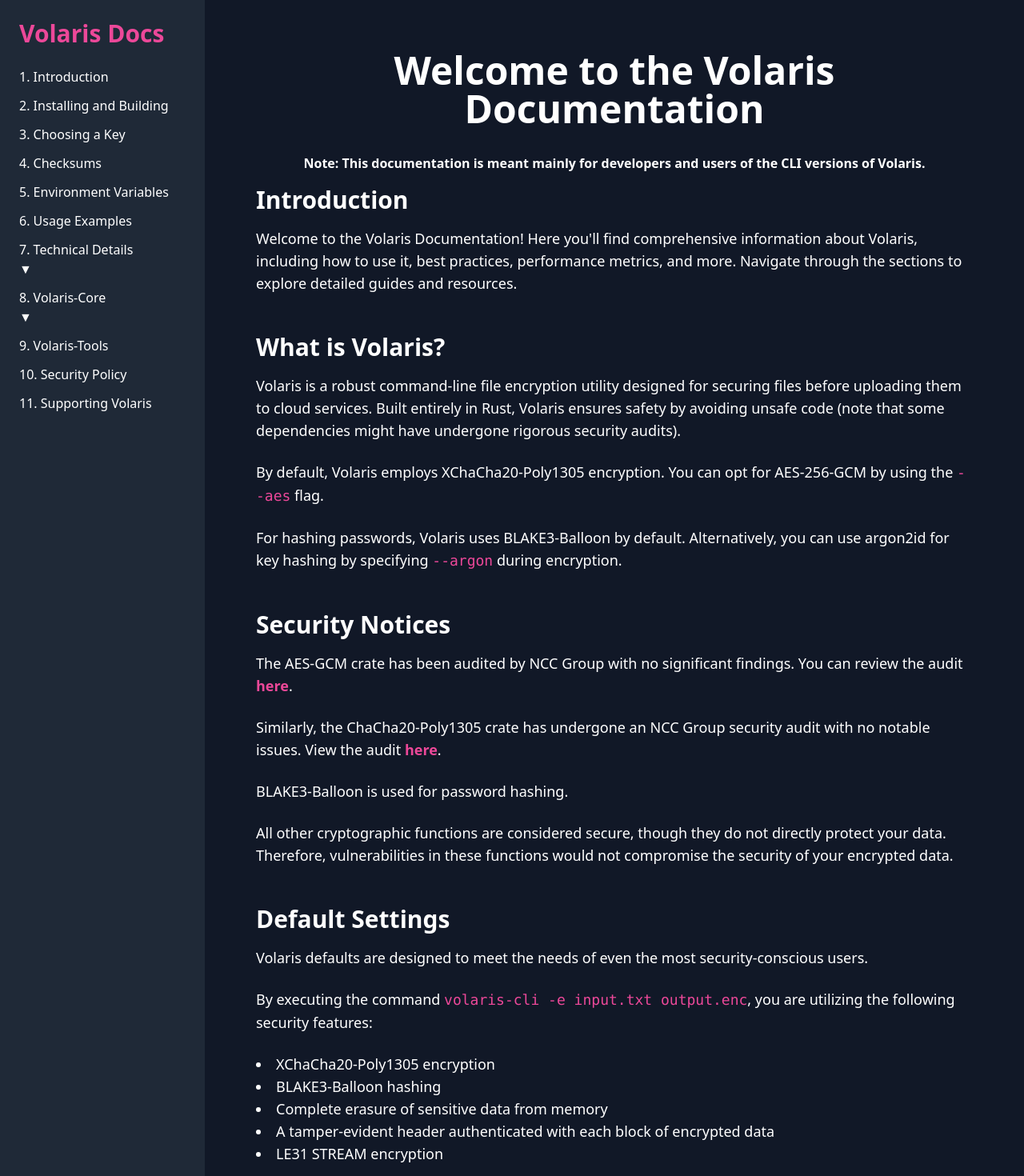
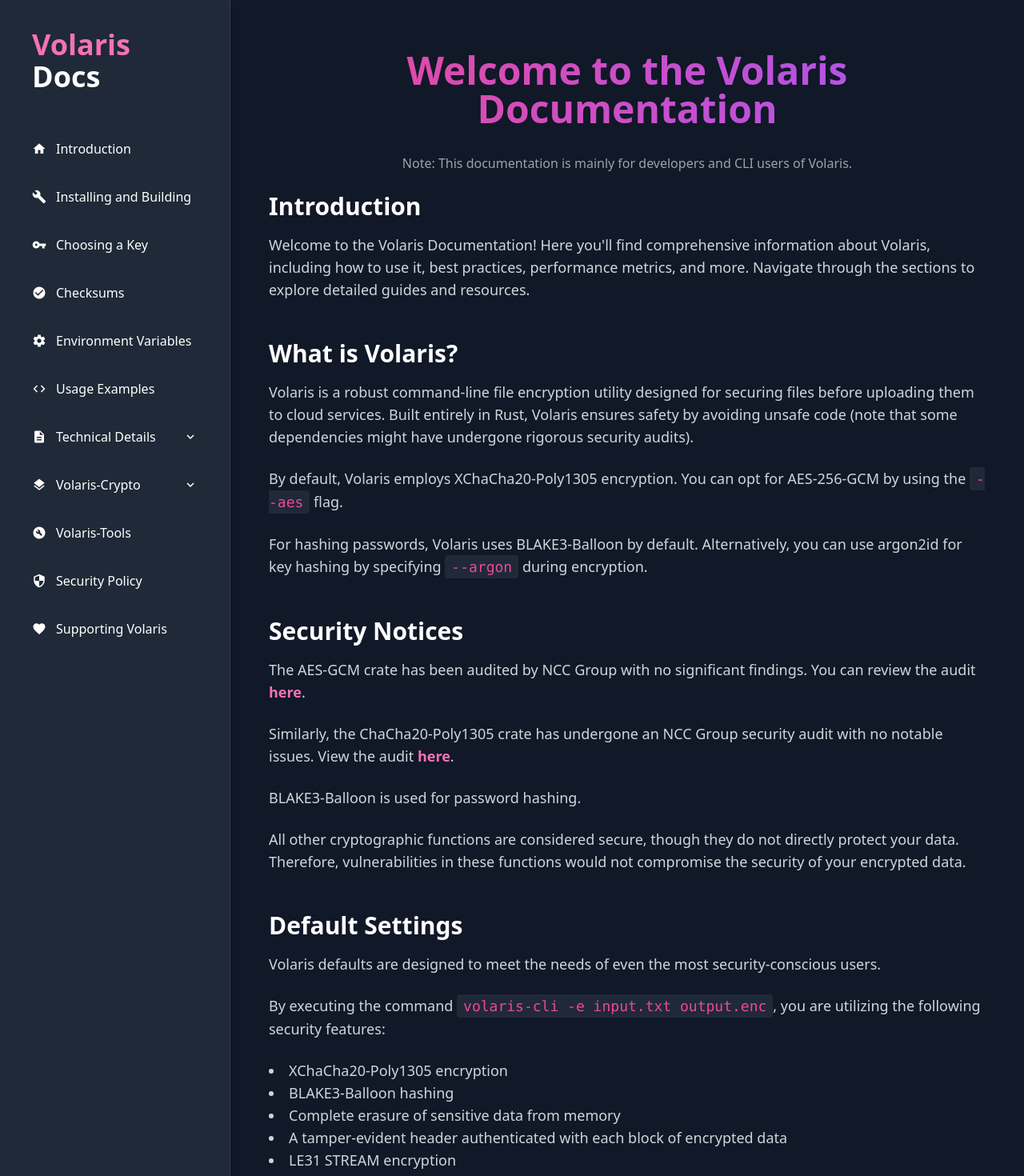
Before and after one commit to volar-is/volaris-docs, a SvelteKit app: page /docs/introduction in a window 1280 px wide. Shown: the top 1470 px of the page at 80% size. Built offline with nearby package versions, Linux system fonts and the light colour scheme.

Commit message:
feat: update navbar styling

```diff
--- a/src/routes/docs/+layout.svelte
+++ b/src/routes/docs/+layout.svelte
@@ -1,13 +1,17 @@
 <script>
-  import { fade } from "svelte/transition";
+  let sidebarOpen = false;
   let technicalDetailsOpen = false;
-  let volarisCoreOpen = false;
+  let volarisCryptoOpen = false;
+
+  function toggleSidebar() {
+    sidebarOpen = !sidebarOpen;
+  }
 
   function toggleDropdown(dropdown) {
     if (dropdown === "technicalDetails") {
       technicalDetailsOpen = !technicalDetailsOpen;
-    } else if (dropdown === "volarisCore") {
-      volarisCoreOpen = !volarisCoreOpen;
+    } else if (dropdown === "volarisCrypto") {
+      volarisCryptoOpen = !volarisCryptoOpen;
     }
   }
 </script>
@@ -18,180 +22,219 @@
   <meta name="viewport" content="width=device-width, initial-scale=1.0" />
 </svelte:head>
 
-<div class="flex flex-col md:flex-row min-h-screen bg-gray-900">
-  <aside class="w-full md:w-64 bg-gray-800 text-white flex-shrink-0">
-    <div class="p-4 md:p-6">
-      <h2
-        class="text-2xl md:text-3xl font-bold mb-6 text-pink-500 text-center md:text-left"
-      >
-        Volaris Docs
-      </h2>
-      <nav class="space-y-3">
+<div class="flex flex-col md:flex-row min-h-screen bg-gray-900 text-white">
+  <!-- Sidebar Toggle Button for Mobile -->
+  <button
+    class="md:hidden fixed top-4 left-4 z-50 p-2 bg-gray-800 text-white rounded-full shadow-lg"
+    on:click={toggleSidebar}
+    aria-label="Toggle Sidebar"
+  >
+    <span class="material-icons">menu</span>
+  </button>
+
+  <!-- Sidebar -->
+  <aside
+    class={`fixed top-0 left-0 w-72 shadow-lg flex-shrink-0 transition-transform duration-300 border-r border-gray-700 bg-gray-800 md:static md:translate-x-0 ${sidebarOpen ? 'translate-x-0' : '-translate-x-full'}`}
+  >
+    <div class="p-6">
+      <a href="/">
+        <h2
+          class="items-center py-3 px-4 rounded-lg text-4xl font-bold mb-8 text-white text-center md:text-left"
+        >
+          <span class="block text-pink-400">Volaris</span>Docs
+        </h2>
+      </a>
+      <nav class="space-y-2">
         <a
           href="/docs/introduction"
-          class="block hover:text-pink-400 transition duration-200"
-          >1. Introduction</a
+          class="flex items-center py-3 px-4 rounded-lg hover:bg-purple-600 hover:bg-opacity-20 transition-colors duration-300"
         >
+          <span class="material-icons text-lg mr-3">home</span>
+          <span>Introduction</span>
+        </a>
         <a
           href="/docs/installing-building"
-          class="block hover:text-pink-400 transition duration-200"
-          >2. Installing and Building</a
+          class="flex items-center py-3 px-4 rounded-lg hover:bg-purple-600 hover:bg-opacity-20 transition-colors duration-300"
         >
+          <span class="material-icons text-lg mr-3">build</span>
+          <span>Installing and Building</span>
+        </a>
         <a
           href="/docs/choosing-key"
-          class="block hover:text-pink-400 transition duration-200"
-          >3. Choosing a Key</a
+          class="flex items-center py-3 px-4 rounded-lg hover:bg-purple-600 hover:bg-opacity-20 transition-colors duration-300"
         >
+          <span class="material-icons text-lg mr-3">vpn_key</span>
+          <span>Choosing a Key</span>
+        </a>
         <a
           href="/docs/checksums"
-          class="block hover:text-pink-400 transition duration-200"
-          >4. Checksums</a
+          class="flex items-center py-3 px-4 rounded-lg hover:bg-purple-600 hover:bg-opacity-20 transition-colors duration-300"
         >
+          <span class="material-icons text-lg mr-3">check_circle</span>
+          <span>Checksums</span>
+        </a>
         <a
           href="/docs/environment-variables"
-          class="block hover:text-pink-400 transition duration-200"
-          >5. Environment Variables</a
+          class="flex items-center py-3 px-4 rounded-lg hover:bg-purple-600 hover:bg-opacity-20 transition-colors duration-300"
         >
+          <span class="material-icons text-lg mr-3">settings</span>
+          <span>Environment Variables</span>
+        </a>
         <a
           href="/docs/usage-examples"
-          class="block hover:text-pink-400 transition duration-200"
-          >6. Usage Examples</a
+          class="flex items-center py-3 px-4 rounded-lg hover:bg-purple-600 hover:bg-opacity-20 transition-colors duration-300"
         >
+          <span class="material-icons text-lg mr-3">code</span>
+          <span>Usage Examples</span>
+        </a>
 
-        <div>
-          <div class="w-full md:w-64 bg-gray-800 text-white flex-shrink-0">
-            <a
-              href="/docs/technical-details"
-              class="block hover:text-pink-400 transition duration-200"
-              >7. Technical Details</a
-            >
-            <button
-              class="focus:outline-none hover:text-pink-400 transition duration-200"
-              on:click={() => toggleDropdown("technicalDetails")}
-            >
-              <span>{technicalDetailsOpen ? "▲" : "▼"}</span>
-            </button>
+        <!-- Technical Details Dropdown -->
+        <div class="relative">
+          <div
+            class="flex items-center justify-between py-3 px-4 rounded-lg hover:bg-purple-600 hover:bg-opacity-20 transition-colors duration-300 cursor-pointer"
+            on:click={() => toggleDropdown("technicalDetails")}
+          >
+            <div class="flex items-center">
+              <span class="material-icons text-lg mr-3">description</span>
+              <span>Technical Details</span>
+            </div>
+            <span class="material-icons text-lg">{technicalDetailsOpen ? "expand_less" : "expand_more"}</span>
           </div>
           <div
-            class={`mt-2 space-y-2 ${technicalDetailsOpen ? "block" : "hidden"}`}
+            class={`mt-2 space-y-2 pl-8 ${technicalDetailsOpen ? "block" : "hidden"}`}
           >
             <a
               href="/docs/technical-details/keys"
-              class="block py-1 pl-6 hover:bg-gray-700 rounded transition duration-200"
-              >7.1. Keys</a
+              class="block py-2 px-4 rounded-lg hover:bg-purple-700 hover:bg-opacity-20 transition-colors duration-300"
             >
+              Keys
+            </a>
             <a
               href="/docs/technical-details/secure-erase"
-              class="block py-1 pl-6 hover:bg-gray-700 rounded transition duration-200"
-              >7.2. Secure Erase</a
+              class="block py-2 px-4 rounded-lg hover:bg-purple-700 hover:bg-opacity-20 transition-colors duration-300"
             >
+              Secure Erase
+            </a>
             <a
               href="/docs/technical-details/directory-packing"
-              class="block py-1 pl-6 hover:bg-gray-700 rounded transition duration-200"
-              >7.3. Directory Packing</a
+              class="block py-2 px-4 rounded-lg hover:bg-purple-700 hover:bg-opacity-20 transition-colors duration-300"
             >
+              Directory Packing
+            </a>
             <a
               href="/docs/technical-details/performance-notes"
-              class="block py-1 pl-6 hover:bg-gray-700 rounded transition duration-200"
-              >7.4. Performance Notes</a
+              class="block py-2 px-4 rounded-lg hover:bg-purple-700 hover:bg-opacity-20 transition-colors duration-300"
             >
+              Performance Notes
+            </a>
           </div>
         </div>
 
-        <div>
-          <div class="w-full md:w-64 bg-gray-800 text-white flex-shrink-0">
+        <!-- Volaris-Crypto Dropdown -->
+        <div class="relative">
+          <div
+            class="flex items-center justify-between py-3 px-4 rounded-lg hover:bg-purple-600 hover:bg-opacity-20 transition-colors duration-300 cursor-pointer"
+            on:click={() => toggleDropdown("volarisCrypto")}
+          >
+            <div class="flex items-center">
+              <span class="material-icons text-lg mr-3">layers</span>
+              <span>Volaris-Crypto</span>
+            </div>
+            <span class="material-icons text-lg">{volarisCryptoOpen ? "expand_less" : "expand_more"}</span>
+          </div>
+          <div
+            class={`mt-2 space-y-2 pl-8 ${volarisCryptoOpen ? "block" : "hidden"}`}
+          >
             <a
-              href="/docs/volaris-core"
-              class="block hover:text-pink-400 transition duration-200"
-              >8. Volaris-Core</a
+              href="/docs/volaris-crypto/"
+              class="block py-2 px-4 rounded-lg hover:bg-purple-700 hover:bg-opacity-20 transition-colors duration-300"
             >
-            <button
-              class="focus:outline-none hover:text-pink-400 transition duration-200"
-              on:click={() => toggleDropdown("volarisCore")}
+              About Volaris-Crypto
+            </a>
+            <a
+              href="/docs/volaris-crypto/headers"
+              class="block py-2 px-4 rounded-lg hover:bg-purple-700 hover:bg-opacity-20 transition-colors duration-300"
             >
-              <span>{volarisCoreOpen ? "▲" : "▼"}</span>
-            </button>
-          </div>
-          <div class={`mt-2 space-y-2 ${volarisCoreOpen ? "block" : "hidden"}`}>
+              Headers
+            </a>
             <a
-              href="/docs/volaris-core/headers"
-              class="block py-1 pl-6 hover:bg-gray-700 rounded transition duration-200"
-              >8.1. Headers</a
+              href="/docs/volaris-crypto/password-hashing"
+              class="block py-2 px-4 rounded-lg hover:bg-purple-700 hover:bg-opacity-20 transition-colors duration-300"
             >
+              Password Hashing
+            </a>
             <a
-              href="/docs/volaris-core/password-hashing"
-              class="block py-1 pl-6 hover:bg-gray-700 rounded transition duration-200"
-              >8.2. Password Hashing</a
+              href="/docs/volaris-crypto/encryption"
+              class="block py-2 px-4 rounded-lg hover:bg-purple-700 hover:bg-opacity-20 transition-colors duration-300"
             >
+              Encryption
+            </a>
             <a
-              href="/docs/volaris-core/encryption"
-              class="block py-1 pl-6 hover:bg-gray-700 rounded transition duration-200"
-              >8.3. Encryption</a
+              href="/docs/volaris-crypto/protected-wrapper"
+              class="block py-2 px-4 rounded-lg hover:bg-purple-700 hover:bg-opacity-20 transition-colors duration-300"
             >
+              Protected Wrapper
+            </a>
             <a
-              href="/docs/volaris-core/protected-wrapper"
-              class="block py-1 pl-6 hover:bg-gray-700 rounded transition duration-200"
-              >8.4. Protected Wrapper</a
+              href="/docs/volaris-crypto/api-documentation"
+              class="block py-2 px-4 rounded-lg hover:bg-purple-700 hover:bg-opacity-20 transition-colors duration-300"
             >
+              API Documentation
+            </a>
             <a
-              href="/docs/volaris-core/api-documentation"
-              class="block py-1 pl-6 hover:bg-gray-700 rounded transition duration-200"
-              >8.5. API Documentation</a
+              href="/docs/volaris-crypto/auditing"
+              class="block py-2 px-4 rounded-lg hover:bg-purple-700 hover:bg-opacity-20 transition-colors duration-300"
             >
-            <a
-              href="/docs/volaris-core/auditing"
-              class="block py-1 pl-6 hover:bg-gray-700 rounded transition duration-200"
-              >8.6. Auditing</a
-            >
+              Auditing
+            </a>
           </div>
         </div>
 
         <a
           href="/docs/volaris-tools"
-          class="block hover:text-pink-400 transition duration-200"
-          >9. Volaris-Tools</a
+          class="flex items-center py-3 px-4 rounded-lg hover:bg-purple-600 hover:bg-opacity-20 transition-colors duration-300"
         >
+          <span class="material-icons text-lg mr-3">build_circle</span>
+          <span>Volaris-Tools</span>
+        </a>
         <a
           href="/docs/security-policy"
-          class="block hover:text-pink-400 transition duration-200"
-          >10. Security Policy</a
+          class="flex items-center py-3 px-4 rounded-lg hover:bg-purple-600 hover:bg-opacity-20 transition-colors duration-300"
         >
+          <span class="material-icons text-lg mr-3">security</span>
+          <span>Security Policy</span>
+        </a>
         <a
           href="/docs/supporting-volaris"
-          class="block hover:text-pink-400 transition duration-200"
-          >11. Supporting Volaris</a
+          class="flex items-center py-3 px-4 rounded-lg hover:bg-purple-600 hover:bg-opacity-20 transition-colors duration-300"
         >
+          <span class="material-icons text-lg mr-3">favorite</span>
+          <span>Supporting Volaris</span>
+        </a>
       </nav>
     </div>
   </aside>
 
-  <main class="flex-grow bg-gray-900 text-white p-4 md:p-8">
+  <!-- Main Content -->
+  <main class={`flex-grow bg-gray-900 text-gray-100 p-8 overflow-y-auto ${sidebarOpen ? 'md:ml-72' : 'md:ml-0'}`}>
     <div class="content">
       <slot></slot>
     </div>
   </main>
 </div>
 
-<style>
+<style global>
+  @import url("https://fonts.googleapis.com/icon?family=Material+Icons");
+
   @media (max-width: 768px) {
-    .block {
-      display: block;
-      text-align: left;
+    .fixed {
+      position: fixed;
     }
-    .hidden {
-      display: none;
+    .translate-x-0 {
+      transform: translateX(0);
     }
-    .flex {
-      flex-direction: column;
-    }
-    .p-4 {
-      padding: 1rem;
-    }
-    .w-full {
-      width: 100%;
-    }
-    .pl-6 {
-      padding-left: 1.5rem;
+    .-translate-x-full {
+      transform: translateX(-100%);
     }
   }
 </style>
--- a/src/routes/docs/introduction/+page.svelte
+++ b/src/routes/docs/introduction/+page.svelte
@@ -1,30 +1,29 @@
 <script>
-  import "$lib/global.css";
   import { fade } from "svelte/transition";
+  import '$lib/global.css';
 </script>
 
 <svelte:head>
-  <title>Welcome to Volaris Documentation</title>
+  <title>Volaris Documentation</title>
   <meta charset="UTF-8" />
   <meta name="viewport" content="width=device-width, initial-scale=1.0" />
 </svelte:head>
 
 <div
-  class="min-h-screen flex flex-col bg-gray-900 text-white px-4 py-8"
+  class="min-h-screen flex flex-col bg-gray-900 text-white px-4 py-8 "
   transition:fade={{ duration: 250 }}
 >
   <div class="max-w-4xl mx-auto">
-    <h1 class="text-4xl sm:text-5xl font-bold mb-8 text-center">
+    <h1 class="text-4xl sm:text-5xl font-extrabold mb-8 text-center text-transparent bg-clip-text bg-gradient-to-r from-pink-500 to-purple-500">
       Welcome to the Volaris Documentation
     </h1>
-    <h3 class="font-semibold mb-4 text-center">
-      Note: This documentation is meant mainly for developers and users of the
-      CLI versions of Volaris.
+    <h3 class="font-medium mb-6 text-center text-gray-400">
+      Note: This documentation is mainly for developers and CLI users of Volaris.
     </h3>
 
     <section class="mb-12">
       <h2 class="text-3xl font-semibold mb-4">Introduction</h2>
-      <p class="text-lg mb-6">
+      <p class="text-lg mb-6 text-gray-300">
         Welcome to the Volaris Documentation! Here you'll find comprehensive
         information about Volaris, including how to use it, best practices,
         performance metrics, and more. Navigate through the sections to explore
@@ -34,42 +33,42 @@
 
     <section class="mb-12">
       <h2 class="text-3xl font-semibold mb-4">What is Volaris?</h2>
-      <p class="text-lg mb-6">
+      <p class="text-lg mb-6 text-gray-300">
         Volaris is a robust command-line file encryption utility designed for
         securing files before uploading them to cloud services. Built entirely
         in Rust, Volaris ensures safety by avoiding unsafe code (note that some
         dependencies might have undergone rigorous security audits).
       </p>
-      <p class="text-lg mb-6">
+      <p class="text-lg mb-6 text-gray-300">
         By default, Volaris employs XChaCha20-Poly1305 encryption. You can opt
-        for AES-256-GCM by using the <code class="text-pink-500">--aes</code> flag.
+        for AES-256-GCM by using the <code class="text-pink-500 bg-gray-800 px-2 py-1 rounded">--aes</code> flag.
       </p>
-      <p class="text-lg mb-6">
+      <p class="text-lg mb-6 text-gray-300">
         For hashing passwords, Volaris uses BLAKE3-Balloon by default.
         Alternatively, you can use argon2id for key hashing by specifying <code
-          class="text-pink-500">--argon</code
+          class="text-pink-500 bg-gray-800 px-2 py-1 rounded">--argon</code
         > during encryption.
       </p>
     </section>
 
     <section class="mb-12">
       <h2 class="text-3xl font-semibold mb-4">Security Notices</h2>
-      <p class="text-lg mb-6">
+      <p class="text-lg mb-6 text-gray-300">
         The AES-GCM crate has been audited by NCC Group with no significant
         findings. You can review the audit <a
           href="https://research.nccgroup.com/2020/02/26/public-report-rustcrypto-aes-gcm-and-chacha20poly1305-implementation-review/"
-          class="text-pink-500 font-bold hover:underline">here</a
+          class="text-pink-400 font-bold hover:text-pink-300 transition-colors duration-200">here</a
         >.
       </p>
-      <p class="text-lg mb-6">
+      <p class="text-lg mb-6 text-gray-300">
         Similarly, the ChaCha20-Poly1305 crate has undergone an NCC Group
         security audit with no notable issues. View the audit <a
           href="https://research.nccgroup.com/2020/02/26/public-report-rustcrypto-aes-gcm-and-chacha20poly1305-implementation-review/"
-          class="text-pink-500 font-bold hover:underline">here</a
+          class="text-pink-400 font-bold hover:text-pink-300 transition-colors duration-200">here</a
         >.
       </p>
-      <p class="text-lg mb-6">BLAKE3-Balloon is used for password hashing.</p>
-      <p class="text-lg mb-6">
+      <p class="text-lg mb-6 text-gray-300">BLAKE3-Balloon is used for password hashing.</p>
+      <p class="text-lg mb-6 text-gray-300">
         All other cryptographic functions are considered secure, though they do
         not directly protect your data. Therefore, vulnerabilities in these
         functions would not compromise the security of your encrypted data.
@@ -78,16 +77,14 @@
 
     <section class="mb-12">
       <h2 class="text-3xl font-semibold mb-4">Default Settings</h2>
-      <p class="text-lg mb-6">
+      <p class="text-lg mb-6 text-gray-300">
         Volaris defaults are designed to meet the needs of even the most
         security-conscious users.
       </p>
-      <p class="text-lg mb-6">
-        By executing the command <code class="text-pink-500"
-          >volaris-cli -e input.txt output.enc</code
-        >, you are utilizing the following security features:
+      <p class="text-lg mb-6 text-gray-300">
+        By executing the command <code class="text-pink-500 bg-gray-800 px-2 py-1 rounded">volaris-cli -e input.txt output.enc</code>, you are utilizing the following security features:
       </p>
-      <ul class="list-disc list-inside text-lg mb-6">
+      <ul class="list-disc list-inside text-lg mb-6 text-gray-300">
         <li>XChaCha20-Poly1305 encryption</li>
         <li>BLAKE3-Balloon hashing</li>
         <li>Complete erasure of sensitive data from memory</li>
@@ -163,29 +160,29 @@
 
     <section class="mb-12">
       <h2 class="text-3xl font-semibold mb-4">Privacy</h2>
-      <p class="text-lg mb-6">
+      <p class="text-lg mb-6 text-gray-300">
         Volaris is committed to user privacy. No data is collected, transmitted,
         or sent to any external servers.
       </p>
-      <p class="text-lg mb-6">
+      <p class="text-lg mb-6 text-gray-300">
         All operations occur locally on your hardware, ensuring complete
         privacy.
       </p>
-      <p class="text-lg mb-6">
+      <p class="text-lg mb-6 text-gray-300">
         We encourage users to review the source code to verify our privacy
         practices.
       </p>
-      <p class="text-lg mb-6">
+      <p class="text-lg mb-6 text-gray-300">
         The cryptographic functions can be found in the <a
           href="https://github.com/volar-is/volaris/tree/main/crates/volaris-crypto"
-          class="text-pink-500 font-bold hover:underline">volaris-crypto</a
+          class="text-pink-400 font-bold hover:text-pink-300 transition-colors duration-200">volaris-crypto</a
         > repository.
       </p>
     </section>
 
     <section>
-      <h2 class="text-3xl font-semibold mb-4">Thank You!</h2>
-      <p class="text-lg mb-6">
+      <h2 class="text-3xl font-semibold mb-4 ">Thank You!</h2>
+      <p class="text-lg mb-6 text-gray-300">
         A heartfelt thank you to the RustCrypto Team for their invaluable
         contributions to the Rust cryptography ecosystem. Volaris would not be
         possible without their dedication and hard work.
@@ -197,7 +194,7 @@
     <div></div>
     <a
       href="/docs/installing-building"
-      class="bg-pink-600 text-white font-semibold py-2 px-4 rounded-lg shadow-md hover:bg-pink-500 transition duration-300"
+      class="bg-gradient-to-r from-pink-500 to-purple-500 text-white font-semibold py-2 px-4 rounded-lg shadow-lg hover:from-pink-600 hover:to-purple-600 transition duration-300 transform hover:scale-105"
     >
       Next
     </a>
```
